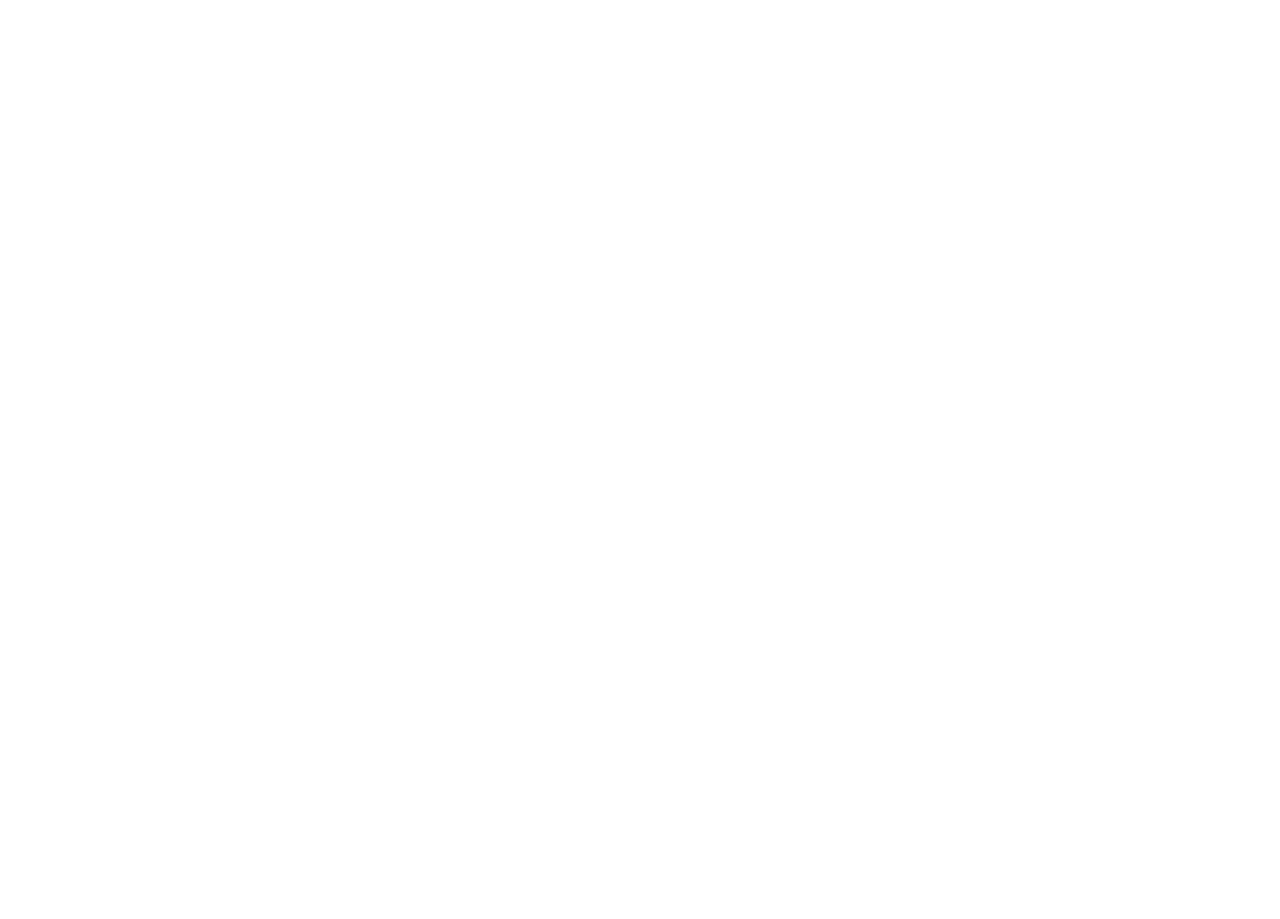
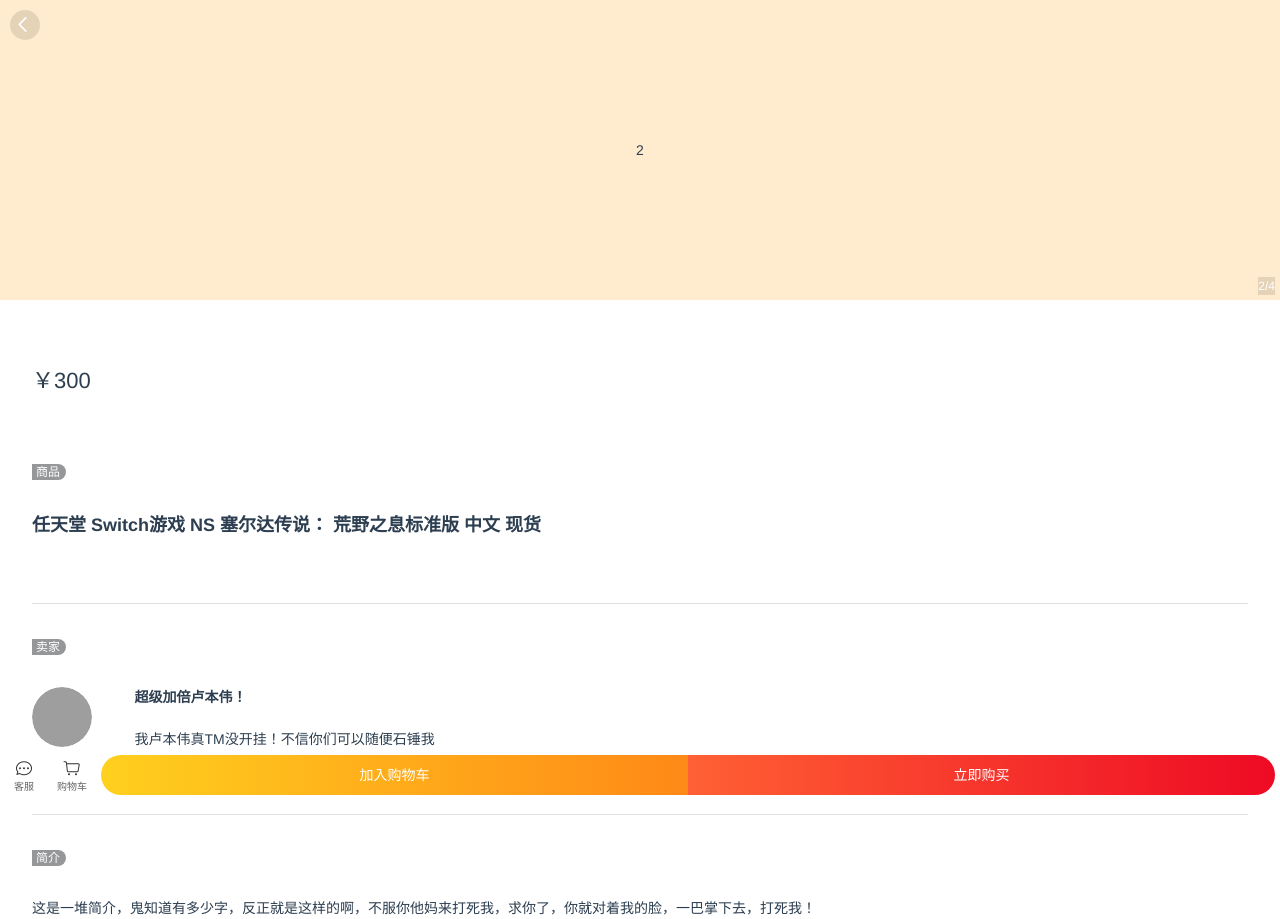
Before and after one commit to TheSecondAkari/database_project-client, a Vue app: page /#/good in a window 1280 px wide. Before the commit the page ends 810 px from the top, so only its background shows below. Built offline with nearby package versions, Linux system fonts and the light colour scheme; grey boxes are pictures that could not be loaded.

Commit message:
主页、商品详情页

```diff
--- a/src/App.vue
+++ b/src/App.vue
@@ -19,6 +19,5 @@ export default {
   -webkit-font-smoothing: antialiased;
   -moz-osx-font-smoothing: grayscale;
   color: #2c3e50;
-  margin-top: 10px;
 }
 </style>
--- a/src/router/index.js
+++ b/src/router/index.js
@@ -33,6 +33,13 @@ const routers = [
             title: '地址管理'
         },
         component: (resolve) => require(['../views/AddressList.vue'], resolve),
+    },
+    {
+        path: '/good',
+        meta:{
+            title: '商品详情'
+        },
+        component: (resolve) => require(['../views/Good.vue'], resolve),
     }
 ];
 export default routers;
--- /dev/null
+++ b/src/views/Good.vue
@@ -0,0 +1,122 @@
+<template>
+  <div>
+    <div style="margin-bottom: 18%;">
+      <div>
+        <van-swipe @change="onChange" :autoplay="3000" indicator-color="white">
+          <van-swipe-item class="photo" v-for="item in list" :key="item">{{item}}</van-swipe-item>
+
+          <div class="custom-indicator" slot="indicator">{{ current + 1 }}/4</div>
+          <div class="custom-back" slot="indicator" v-on:click="back">
+            <van-icon name="arrow-left" size="20px" style="margin:5px 0 5px 2.5px;" />
+          </div>
+        </van-swipe>
+      </div>
+      <div style="margin:5% 0% 5% 2.5%; font-size: 22px;">￥300</div>
+      <van-tag mark style="margin:0 0 2.5% 2.5%">商品</van-tag>
+      <div class="text" style="font-weight: 800; font-size: 18px;">任天堂 Switch游戏 NS 塞尔达传说： 荒野之息标准版 中文 现货</div>
+      <div class="br"></div>
+      <van-tag mark style="margin:0 0 2.5% 2.5%">卖家</van-tag>
+      <div class="user">
+        <van-image round width="60px" height="60px" src="https://img.yzcdn.cn/vant/cat.jpeg" />
+        <div style="width:70%">
+          <div style="margin-left: 5%; font-weight: 700">超级加倍卢本伟！</div>
+          <div class="info">我卢本伟真TM没开挂！不信你们可以随便石锤我</div>
+        </div>
+      </div>
+      <div class="br"></div>
+      <van-tag mark style="margin:0 0 2.5% 2.5%">简介</van-tag>
+      <div class="text">这是一堆简介，鬼知道有多少字，反正就是这样的啊，不服你他妈来打死我，求你了，你就对着我的脸，一巴掌下去，打死我！</div>
+    </div>
+    <div>
+      <van-goods-action>
+        <van-goods-action-icon icon="chat-o" text="客服" />
+        <van-goods-action-icon icon="cart-o" text="购物车" @click="onClickIcon" />
+        <van-goods-action-button type="warning" text="加入购物车" @click="onClickButton" />
+        <van-goods-action-button type="danger" text="立即购买" @click="onClickButton" />
+      </van-goods-action>
+    </div>
+  </div>
+</template>
+
+<script>
+export default {
+  data() {
+    return {
+      current: 0,
+      list: [1, 2, 3, 4]
+    };
+  },
+  methods: {
+    onClickIcon: function() {
+      this.$toast("点击图标");
+    },
+    onClickButton: function() {
+      this.$toast("点击按钮");
+    },
+    onChange(index) {
+      this.current = index;
+    },
+    back: function() {
+      this.$router.push("/");
+    }
+  }
+};
+</script>
+
+<style>
+.photo-swiper {
+  height: 300px;
+  padding: 0% 3%;
+}
+.photo {
+  text-align: center;
+  line-height: 300px;
+  background: blanchedalmond;
+}
+.custom-back {
+  position: absolute;
+  left: 10px;
+  top: 10px;
+  height: 30px;
+  width: 30px;
+  color: #fff;
+  border-radius: 50%;
+  background: rgba(0, 0, 0, 0.1);
+}
+.custom-indicator {
+  position: absolute;
+  right: 5px;
+  bottom: 5px;
+  color: #fff;
+  font-size: 12px;
+  background: rgba(0, 0, 0, 0.1);
+}
+.text {
+  width: 95%;
+  margin-left: 2.5%;
+  word-wrap: break-word;
+}
+.br {
+  margin: 5% 0 2.5% 2.5%;
+  height: 1px;
+  background: rgba(152, 152, 152, 0.3);
+  width: 95%;
+}
+.user {
+  width: 95%;
+  margin-left: 2.5%;
+  display: flex;
+  flex-direction: row;
+}
+.info{
+  margin-top: 2.5%;
+  margin-left: 5%;
+  word-wrap: break-word;
+  display: -webkit-box;
+  -webkit-box-orient: vertical;
+  -webkit-line-clamp: 2;
+  text-overflow: ellipsis;
+  overflow: hidden;
+  font-size: 14px;
+}
+</style>
--- a/src/views/Home.vue
+++ b/src/views/Home.vue
@@ -6,13 +6,13 @@
     <van-tabs v-model="active_type" swipeable>
       <van-tab v-for="index in 6" :title="'选项 ' + index" :key="index"></van-tab>
     </van-tabs>
-    <div class="test-swiper">
+    <div class="image-swiper">
       <van-swipe
         :autoplay="3000"
         indicator-color="white"
         style="border-radius: 15px; overflow: hidden;"
       >
-        <van-swipe-item class="test" v-for="item in list" :key="item">{{item}}</van-swipe-item>
+        <van-swipe-item class="image" v-for="item in list" :key="item">{{item}}</van-swipe-item>
       </van-swipe>
     </div>
     <waterfall :imgsArr="mainMenuList"/>
@@ -104,35 +104,18 @@ export default {
       ],
     };
   },
+  mounted: function(){
+    // this.getGood();
+  },
   methods: {
+    // async getGood() {
+    //   let data = await this.api.get('/my_goods')
+    //   console.log(data)
+    // },
     onSearch: function() {
       this.$notify(this.value + "!!!!!!!!!");
       this.value = "";
     },
-    mountMenu(arg) {
-      var temp = this.mainMenuList;
-      var index = arg || 0;
-      var refName = this.selectCol();
-      if (temp.length > index) {
-        this[refName].push(this.mainMenuList[index]);
-        this.$nextTick(() => {
-          this.mountMenu(index + 1);
-        });
-      }
-    },
-    selectCol() {
-      var getHeight = ref => {
-        return this.$refs[ref].offsetHeight;
-      };
-      var height1 = getHeight("col1");
-      var height2 = getHeight("col2");
-      switch (Math.min(height1, height2)) {
-        case height1:
-          return "dataList1";
-        case height2:
-          return "dataList2";
-      }
-    }
   },
   components: {
     waterfall
@@ -141,12 +124,12 @@ export default {
 </script>
 
 <style>
-.test-swiper {
+.image-swiper {
   margin-top: 15px;
   height: 150px;
   padding: 0% 3%;
 }
-.test {
+.image {
   text-align: center;
   line-height: 150px;
   background: blanchedalmond;
--- a/src/views/Myinfo.vue
+++ b/src/views/Myinfo.vue
@@ -2,7 +2,7 @@
   <div class="myinfo">
     <div class="header">
       <van-row type="flex">
-        <van-col span="4" style="margin-left:8px;">
+        <van-col span="5" style="margin-left:8px;">
           <van-image round width="4rem" height="4rem" src="../assets/hime.jpg" />
         </van-col>
         <van-col span="8">
--- a/src/views/Waterfall.vue
+++ b/src/views/Waterfall.vue
@@ -8,7 +8,7 @@
   >
     <div class="container" ref="content">
       <div class="col">
-        <div class="card" v-for="item in imgsList1" :key="item.id" v-on:click="test($event)" :id="item.id">
+        <div class="card" v-for="item in imgsList1" :key="item.id" v-on:click="reDirect($event)" :id="item.id">
           <van-image src="https://img.yzcdn.cn/vant/cat.jpeg" style="width: 100%; display: block" />
           <div class="detail">
             <div class="title">{{item.name}}</div>
@@ -25,7 +25,7 @@
         </div>
       </div>
       <div class="col">
-        <div class="card" v-for="item in imgsList2" :key="item.id">
+        <div class="card" v-for="item in imgsList2" :key="item.id" v-on:click="reDirect($event)" :id="item.id">
           <van-image src="https://img.yzcdn.cn/vant/cat.jpeg" style="width: 100%; display: block" />
           <div class="detail">
             <div class="title">{{item.name}}</div>
@@ -84,8 +84,9 @@ export default {
       this.imgsList2 = this.imgsList2.concat(imgsList2);
       this.index = this.index + 1;
     },
-    test: function(e){
-      console.log(e.currentTarget.id)
+    reDirect: function(e){
+      console.log(e.currentTarget.id);
+      this.$router.push('/good');
     }
   }
 };
```
Also changed, not shown: 1 other file (tests, documents, lock files or other folders).
